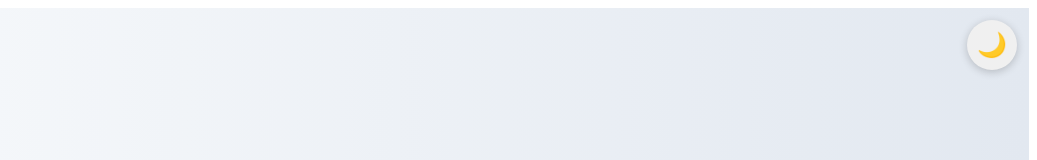
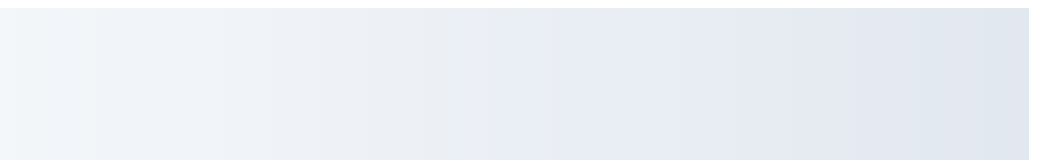
Before and after one commit to Ashish94312/collabSpace, a React (Create React App) app in the folder frontend/: page /login in a window 1280 px wide. Shown: the top 160 px of the page, without its empty margins (243-1280 px from the left). Built offline with nearby package versions, Linux system fonts and the light colour scheme.

Commit message:
Revert "add dark mode"

```diff
--- a/frontend/src/App.css
+++ b/frontend/src/App.css
@@ -31,8 +31,3 @@
   align-items: center;
   justify-content: center;
 }
-
-body.dark-mode .App-header {
-  background-color: #2d2d2d;
-  color: #e4e4e4;
-}
--- a/frontend/src/App.js
+++ b/frontend/src/App.js
@@ -1,55 +1,16 @@
 // src/App.js
 import { Routes, Route } from 'react-router-dom';
-import { useState, useEffect } from 'react';
 import Dashboard from './pages/Dashboard';
 import Login from './pages/Login';
 import Signup from './pages/Signup';
 import EditorPage from './pages/EditorPage';
+
 import ProtectedRoute from './components/ProtectedRoute';
 import { AuthProvider } from './context/AuthContext';
 
 function App() {
-  const [darkMode, setDarkMode] = useState(() => {
-    const saved = localStorage.getItem('darkMode');
-    return saved === 'true';
-  });
-
-  useEffect(() => {
-    if (darkMode) {
-      document.body.classList.add('dark-mode');
-      localStorage.setItem('darkMode', 'true');
-    } else {
-      document.body.classList.remove('dark-mode');
-      localStorage.setItem('darkMode', 'false');
-    }
-  }, [darkMode]);
-
   return (
     <AuthProvider>
-      {/* Toggle button to darkmode */}
-      <button
-        onClick={() => setDarkMode(!darkMode)}
-        style={{
-          position: 'fixed',
-          top: '20px',
-          right: '20px',
-          zIndex: 9999,
-          background: darkMode ? '#3d3d3d' : '#f0f0f0',
-          color: darkMode ? '#fff' : '#333',
-          border: 'none',
-          borderRadius: '50%',
-          width: '50px',
-          height: '50px',
-          fontSize: '24px',
-          cursor: 'pointer',
-          boxShadow: '0 2px 8px rgba(0,0,0,0.2)',
-          transition: 'all 0.3s ease'
-        }}
-        title={darkMode ? 'Light Mode' : 'Dark mode'}
-      >
-        {darkMode ? '☀️' : '🌙'}
-      </button>
-
       <Routes>
         <Route path="/login" element={<Login />} />
         <Route path="/signup" element={<Signup />} />
@@ -68,6 +29,7 @@ function App() {
             <EditorPage />
           </ProtectedRoute>
         } />
+
       </Routes>
     </AuthProvider>
   );
```
Also changed, not shown: frontend/src/index.css (+0 -59 lines).
